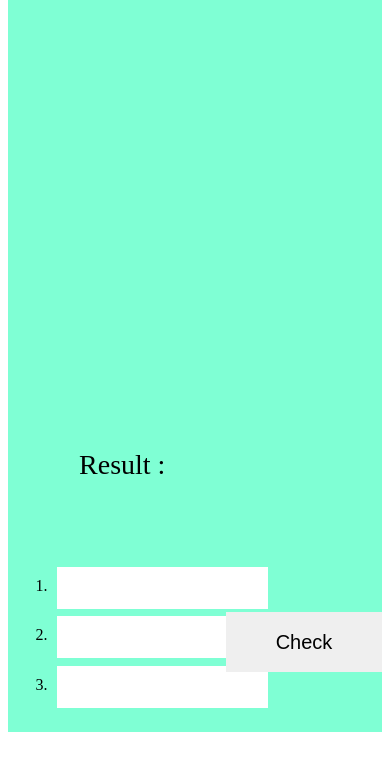
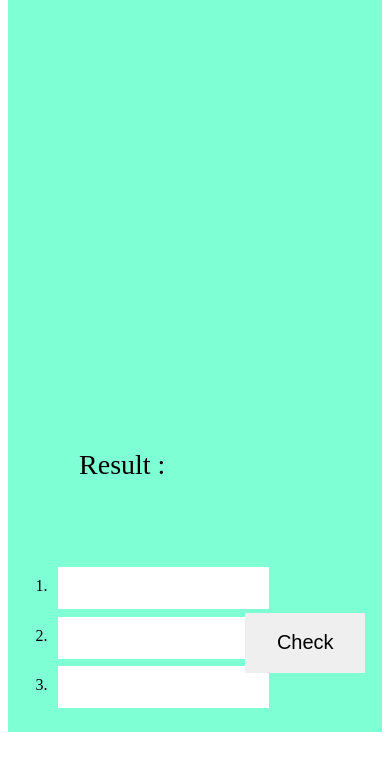
Before and after one commit to gcill/HolyTriangleApp, a plain HTML site: page public/index.html in a window 390 px wide. Shown: the part 67-838 px from the top of the page. Drawn offline with Linux system fonts and the light colour scheme.

Commit message:
size botton

```diff
--- a/public/triangle.css
+++ b/public/triangle.css
@@ -130,11 +130,11 @@ input[type=number]
 
     #checkButton{
         height: 3em;
-        width: 8em;
+        width: 6em;
     }
     #checkButton:active{
         height: 3em;
-        width: 8em;
+        width: 6em;
         background-color: greenyellow;
     }
     .inputBox{
```
